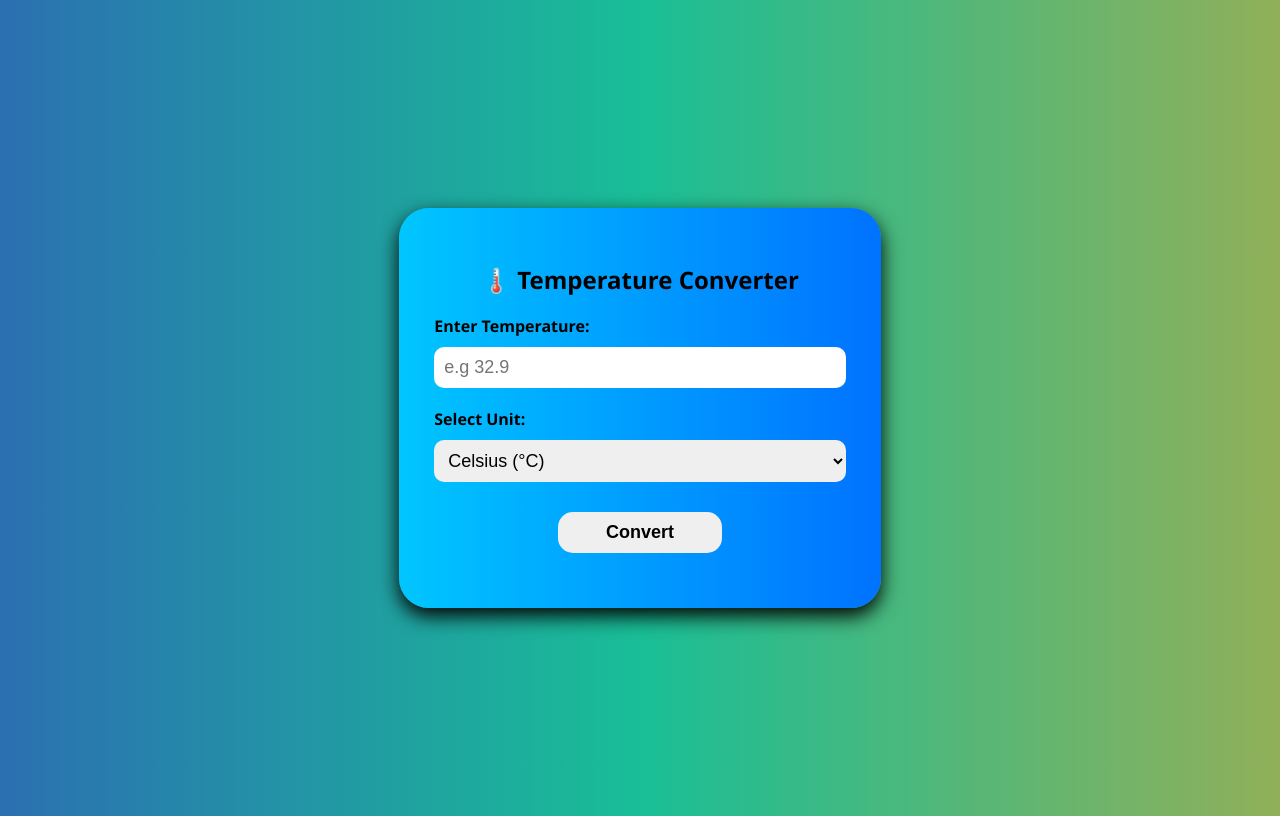
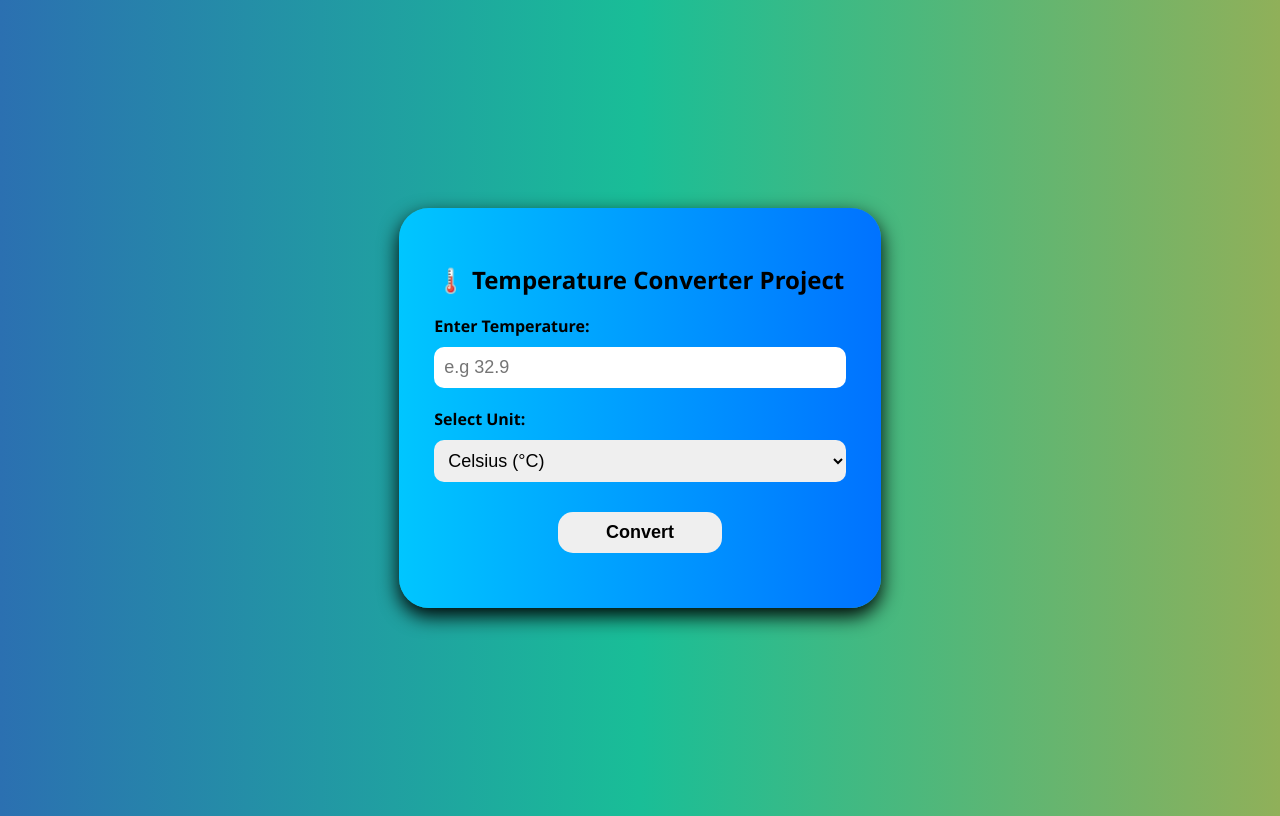
Before and after one commit to sanaullah-7/temprtature-converter, a plain HTML site: page TemperatureCalclator.html in a window 1280 px wide. Drawn offline with Linux system fonts and the light colour scheme.

Commit message:
update h2

```diff
--- a/TemperatureCalclator.html
+++ b/TemperatureCalclator.html
@@ -11,7 +11,7 @@
 
 <body>
   <div class="Container">
-    <h2>🌡️ Temperature Converter</h2>
+    <h2>🌡️ Temperature Converter Project</h2>
     <!-- for="temperature" ka matlab hai ke ke yeh label us input box ke sath link hai jiska id="temperature" hai.Yani Jab banda label pe click karta hai, to woh input box automatically select ho jata hai. -->
     <div class="input-group">
       <label for="temperature">Enter Temperature:</label>
```
